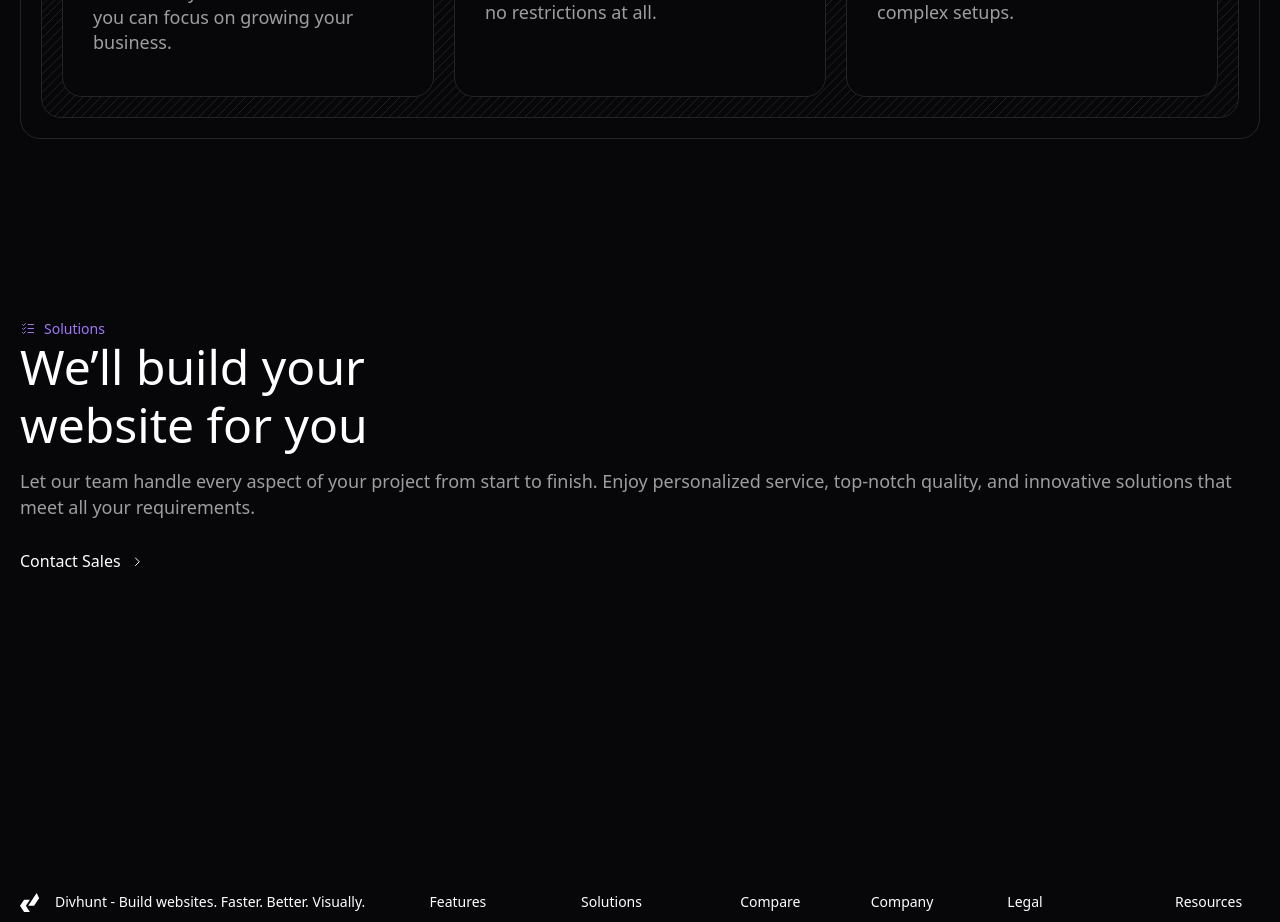
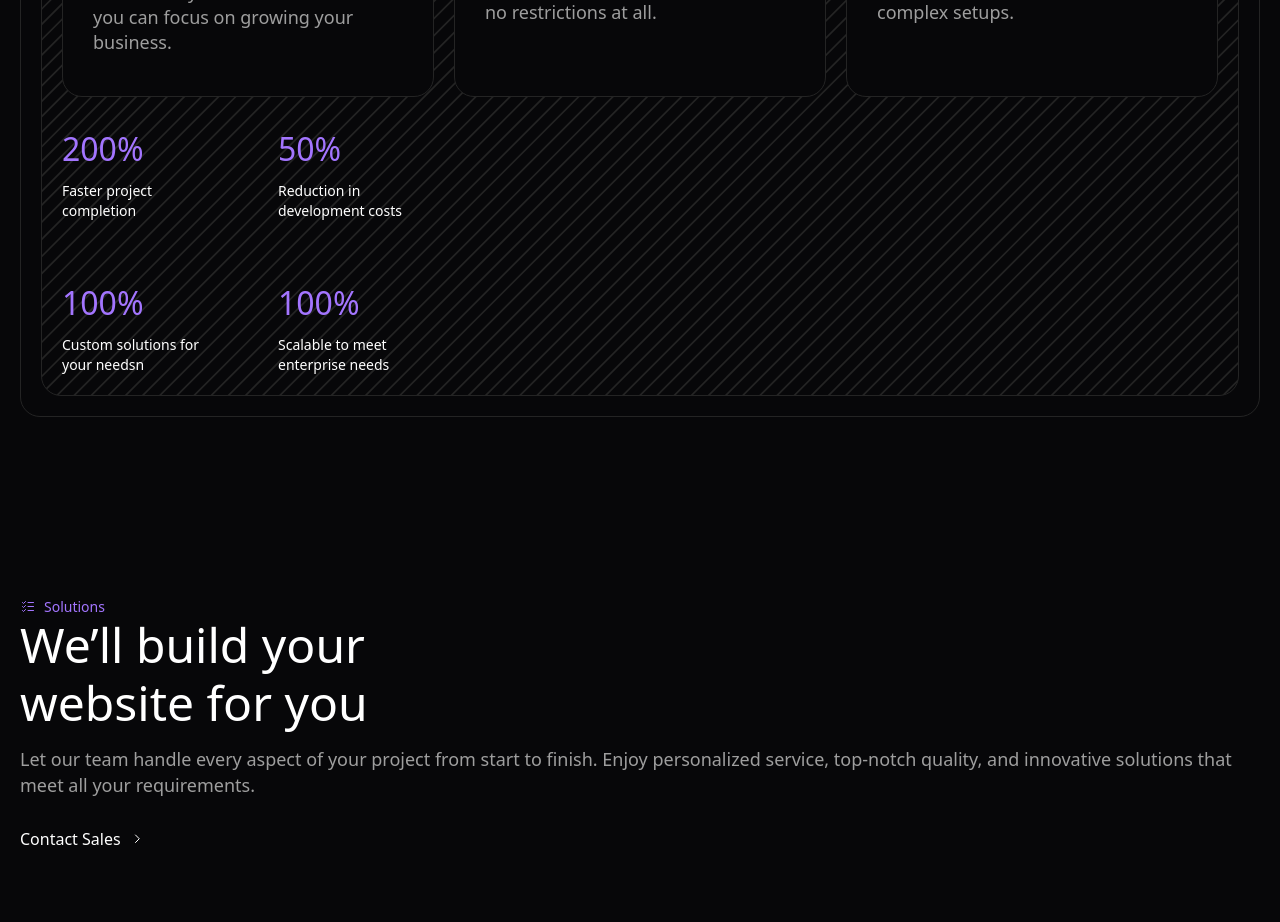
Before and after one commit to olumatty/Divhunt-Clone, a React (Vite) app: page /enterprise in a window 1280 px wide. Shown: the part 1300-2222 px from the top of the page. Built offline with nearby package versions, Linux system fonts and the light colour scheme.

Commit message:
Solutions 2.0

```diff
--- a/src/components/Eform.jsx
+++ b/src/components/Eform.jsx
@@ -31,7 +31,7 @@ const Eform = () => {
                   src={Arrow}
                   alt="Arrow"
                   loading="lazy"
-                  className="transition-all duration-200 ease-in-out hover:translate-x-1"
+                  className="transition-all duration-200 ease-in-out hover:translate-x-2"
                 />
               </div>
             </div>
--- a/src/components/Growth.jsx
+++ b/src/components/Growth.jsx
@@ -98,7 +98,29 @@ const Growth = () => {
                       <p className="text-[#9e9e9e] text-[18px]">Scale your site infinitely with business growth, ensuring instant load times, smooth experiences, no complex setups.</p>
                     </div>
                   </div>
+                  <div className="grid gap-y-[60px] gap-x-[60px] grid-cols-2">
+                    <div>
+                        <p className="text-[#a375ff] mb-[10px] text-[30px] lg:text-[32px]">200%</p>
+                        <p className="text-[14px]">Faster project completion</p>
+                    </div>
+
+                    <div>
+                        <p className="text-[#a375ff] mb-[10px] text-[30px] lg:text-[32px]">50%</p>
+                        <p className="text-[14px]">Reduction in development costs</p>
+                    </div>
+
+                    <div>
+                        <p className="text-[#a375ff] mb-[10px] text-[30px] lg:text-[32px]">100%</p>
+                        <p className="text-[14px]">Custom solutions for your needsn</p>
+                    </div>
+
+                    <div>
+                        <p className="text-[#a375ff] mb-[10px] text-[30px] lg:text-[32px]">100%</p>
+                        <p className="text-[14px]">Scalable to meet enterprise needs</p>
+                    </div>
+                  </div>
                 </div>
+
               </div>
             </div>
           </div>
--- a/src/components/Solutions.jsx
+++ b/src/components/Solutions.jsx
@@ -27,7 +27,7 @@ const Solutions = () => {
               <img
                 src={Right_Arrow}
                 alt="Right Arrow"
-                className="transition-all duration-200 ease-in-out hover:translate-x-1 cursor-pointer"
+                className="transition-all duration-200 ease-in-out hover:translate-x-2 cursor-pointer"
               />
             </div>
           </div>
```
